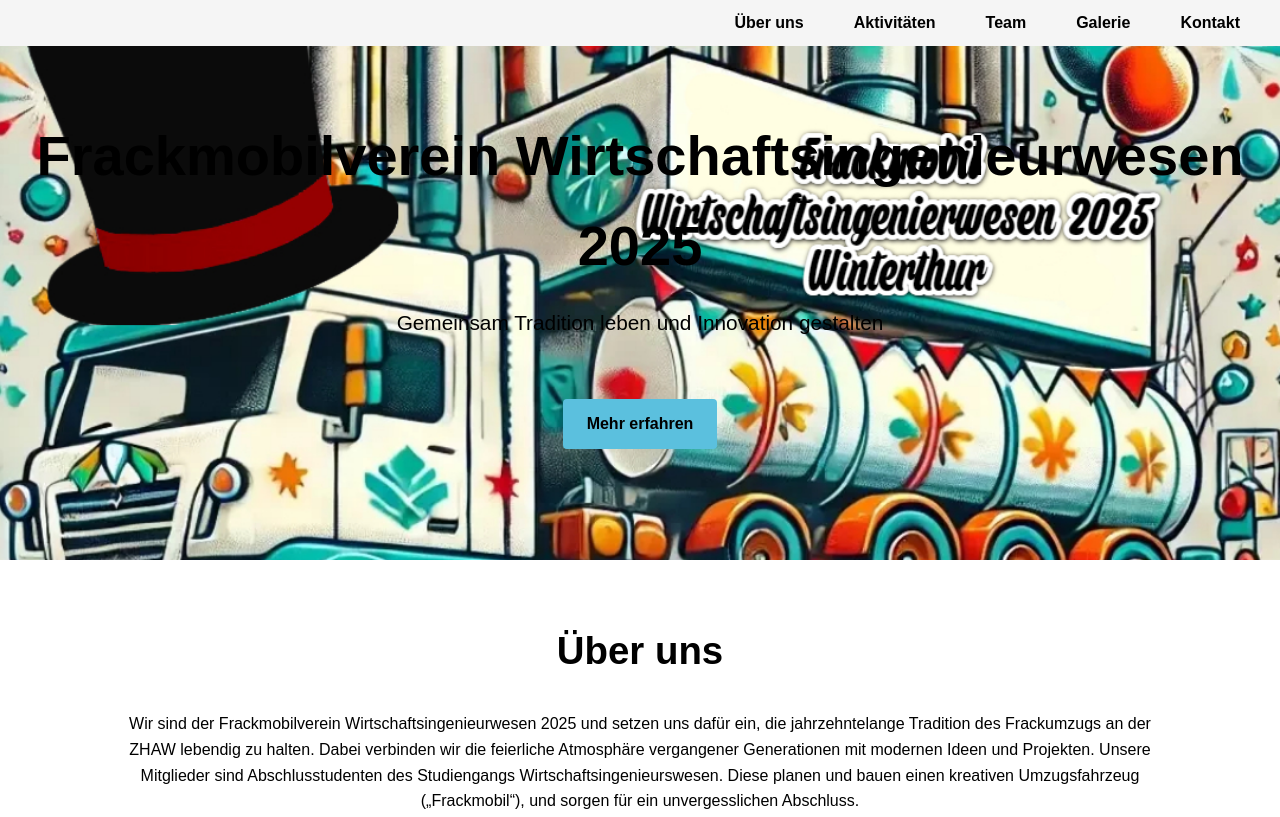
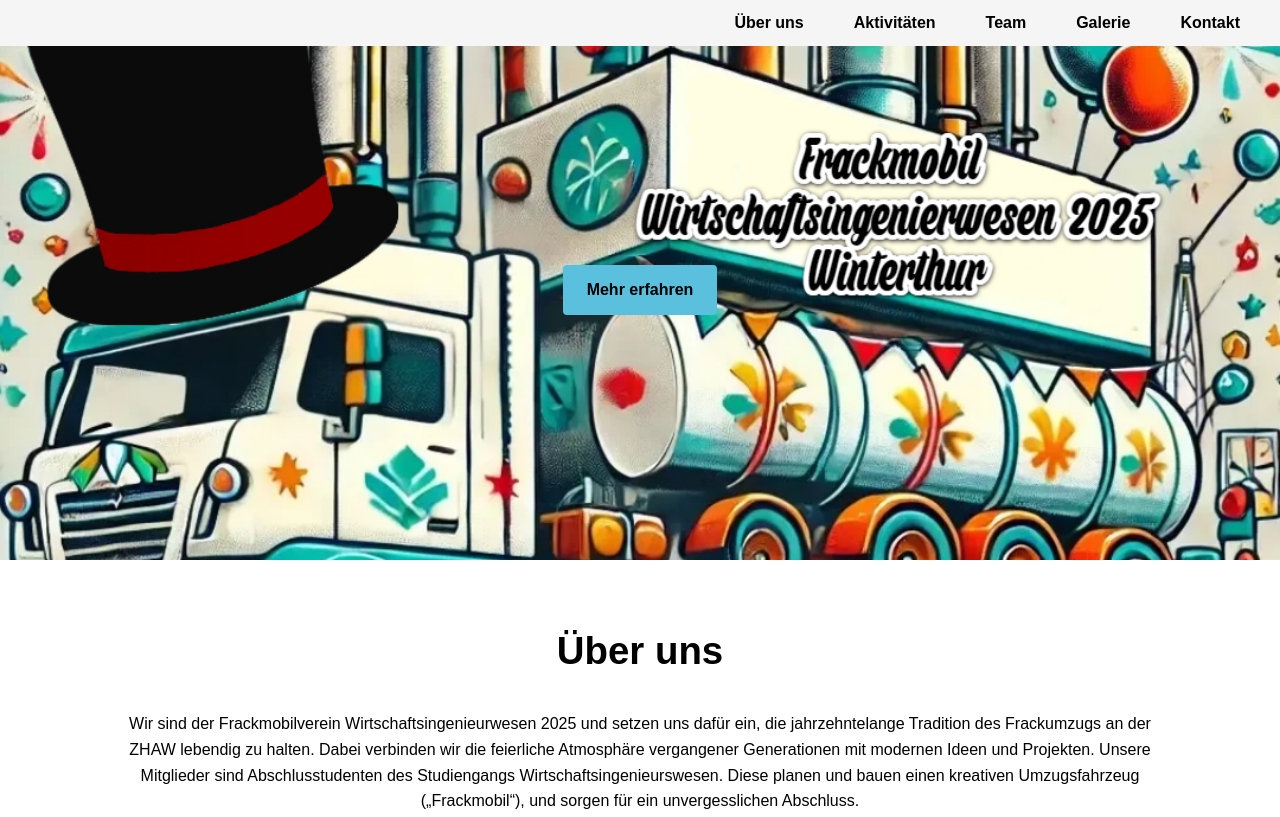
Before and after one commit to sweetmaplesirup/frackmobilverein, a plain HTML site: page index.html in a window 1280 px wide. Shown: the top 817 px of the page. Drawn offline with Linux system fonts and the light colour scheme.

Commit message:
Update index.html

```diff
--- a/index.html
+++ b/index.html
@@ -20,8 +20,9 @@
       </ul>
     </nav>
     <div class="hero-text">
-      <h1>Frackmobilverein Wirtschaftsingenieurwesen 2025</h1>
-      <p>Gemeinsam Tradition leben und Innovation gestalten</p>
+
+
+
 
       <a href="#about" class="btn">Mehr erfahren</a>
     </div>
```
